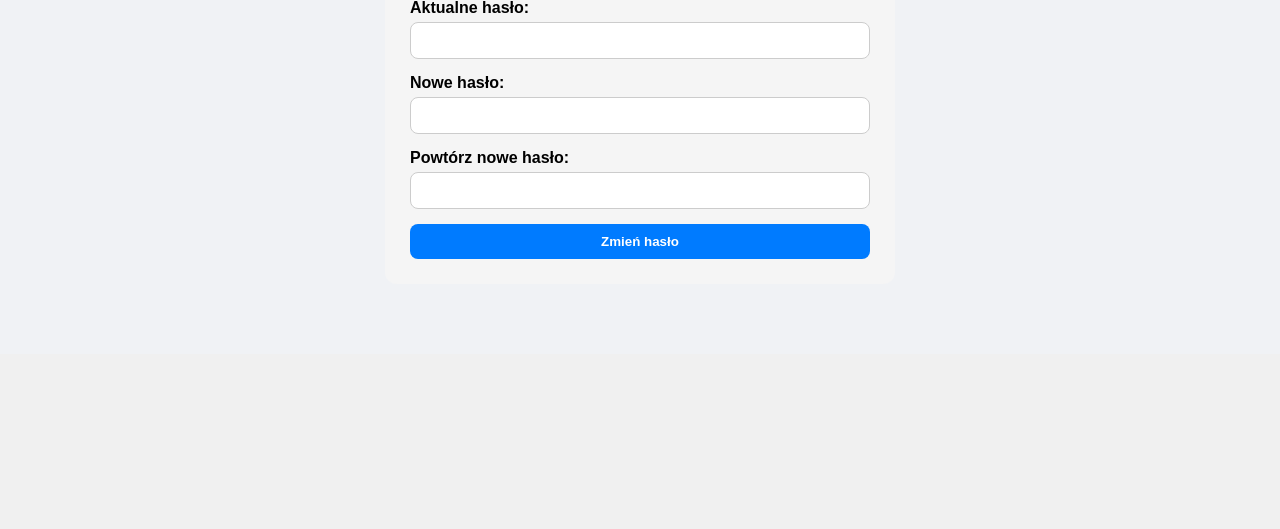
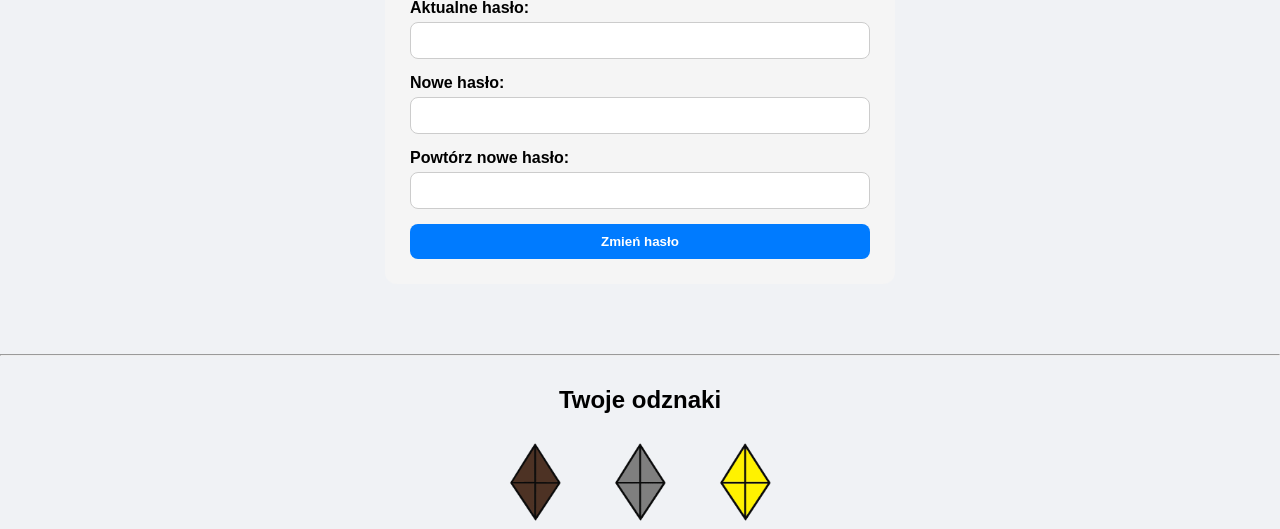
Before and after one commit to kebabonly4321/projekzespolowy, a Flask app: page /profil in a window 1280 px wide. Shown: the part 682-1211 px from the top of the page. Before the commit the page ends 941 px from the top, so only its background shows below. Run offline with Flask 3, Linux system fonts and the light colour scheme; the visitor is signed in with stand-in values (Sample User, id 1); data comes from the database, SQL or seed files in the repository.

Commit message:
21.05.2026 PK

```diff
--- a/main.py
+++ b/main.py
@@ -385,11 +385,15 @@ def homepage():
     user_id = session["user_id"]
     workout_count = get_user_workout_count(user_id)
 
+    #PRZYKLAD - tutaj Janek musi policzyć kilogramy z bazy
+    user_points = 4000
+
     context = {
         "username": session.get("username"),
         "last_trainings": get_last_trainings(user_id),
         "has_any_training": workout_count > 0,
         "last_exercise": get_last_exercise(user_id),
+        "user_points": user_points
     }
     return render_template("homepage.html", **context)
 
@@ -507,7 +511,19 @@ def profil():
         "SELECT username, waga, wzrost FROM users WHERE id = ?",
         (session["user_id"],),
     ).fetchone()
-    return render_template("profil.html", user=user)
+
+    #PRZYKŁAD, tutaj pod points wrzuć Janek kilogramy z bazy wszystkie
+    points = 30000
+    badges = []
+    if points >= 5000:
+        badges.append("bronze")
+    if points >= 10000:
+        badges.append("silver")
+    if points >= 20000:
+        badges.append("gold")
+    if points >= 40000:
+        badges.append("red")
+    return render_template("profil.html", user=user, badges=badges)
 
 
 @app.route("/logout")
--- a/templates/profil.html
+++ b/templates/profil.html
@@ -155,6 +155,22 @@
             border-radius:8px;
             margin-bottom:10px;
         }
+        .odznaki-box{
+          display: flex;
+          justify-content: center;
+          gap: 15px;
+          flex-wrap: wrap;
+          margin-top: 10px;
+        }
+
+        .odznaki-box .odznaka{
+          width: 90px;
+          transition: 0.3s;
+        }
+
+        .odznaki-box .odznaka:hover{
+          transform: scale(1.1);
+        }
 
     </style>
 </head>
@@ -234,6 +250,29 @@
       </button>
       </form>
     </div>
+    <hr style="margin:30px 0;">
+
+<div class="profil-header">
+    <h2>Twoje odznaki</h2>
+</div>
+
+<div class="odznaki-box">
+    {% if "bronze" in badges %}
+        <img src="/static/images/odznaka_bronze.png" class="odznaka">
+    {% endif %}
+
+    {% if "silver" in badges %}
+        <img src="/static/images/odznaka_silver.png" class="odznaka">
+    {% endif %}
+
+    {% if "gold" in badges %}
+        <img src="/static/images/odznaka_gold.png" class="odznaka">
+    {% endif %}
+
+    {% if "red" in badges %}
+        <img src="/static/images/odznaka_red.png" class="odznaka">
+    {% endif %}
+</div>
 
 </body>
 </html>
--- a/templates/rejestracja.html
+++ b/templates/rejestracja.html
@@ -110,7 +110,7 @@
         </div>
         <div class="pole">
           <label for="waga">Waga:</label>
-          <input type="password" id="waga" name="waga" placeholder="Podaj swoją wagę" required>
+          <input type="number" id="waga" name="waga" placeholder="Podaj swoją wagę" required>
         </div>
         <div class="pole">
           <label for="wzrost">Wzrost:</label>
```
Also changed, not shown: templates/homepage.html (+13 -15 lines), static/images/odznaka_bronze.png (added), static/images/odznaka_gold.png (added), static/images/odznaka_red.png (added), static/images/odznaka_silver.png (added).
